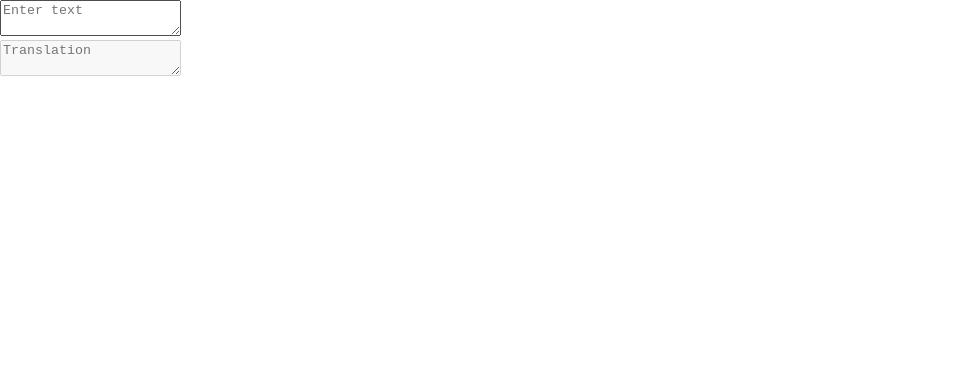
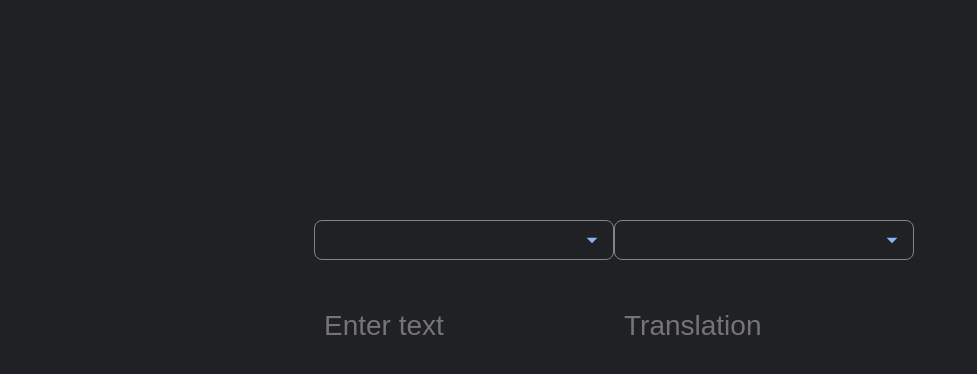
Before and after one commit to echizenyayota/deepl-translation-app20230708, a React (Create React App) app: page / in a window 1280 px wide. Shown: the top 374 px of the page, without its empty margins (0-977 px from the left). Built offline with nearby package versions, Linux system fonts and the light colour scheme.

Commit message:
style the textarea and the select-drop-down-area

```diff
--- a/src/components/SelecDropDown.js
+++ b/src/components/SelecDropDown.js
@@ -1,7 +1,16 @@
 const SelectDropDown = () => {
   return (
-    <div>
-      SelectDropDown
+    <div className="select-drop-down">
+      <input />
+      <div className="down-arrow">
+        <svg
+          focusable="false"
+          xmlns="http://www.w3.org/2000/svg"
+          viewBox="0 0 24 24"
+        >
+          <path d="M7 10l5 5 5-5z"></path>
+        </svg>
+      </div>
     </div>
   )
 }
--- a/src/components/TextBox.js
+++ b/src/components/TextBox.js
@@ -1,6 +1,9 @@
+import SelectDropDown from "./SelecDropDown";
+
 const TextBox = ({ style }) => {
   return (
     <div>
+      <SelectDropDown />
       <textarea
         placeholder={style === "input" ? "Enter text" : "Translation"}
         disabled={style === "output"}
--- a/src/index.css
+++ b/src/index.css
@@ -1,13 +1,69 @@
+* {
+  font-family: arial, sans-serif;
+}
+
 body {
   margin: 0;
-  font-family: -apple-system, BlinkMacSystemFont, 'Segoe UI', 'Roboto', 'Oxygen',
-    'Ubuntu', 'Cantarell', 'Fira Sans', 'Droid Sans', 'Helvetica Neue',
-    sans-serif;
-  -webkit-font-smoothing: antialiased;
-  -moz-osx-font-smoothing: grayscale;
+  background-color: #202124;
+  display: flex;
+  justify-content:center;
+  height: 100vh;
+  align-items: center;
 }
 
-code {
-  font-family: source-code-pro, Menlo, Monaco, Consolas, 'Courier New',
-    monospace;
+.app {
+  display: flex;
+  width: 652px;
+  height: 360px;
 }
+
+.output, .input {
+  display: flex;
+  flex-direction: column;
+  width: 300px;
+}
+
+textarea {
+  background-color: transparent;
+  color: #bdc1c6;
+  border: none;
+  resize: none;
+  padding: 10px;
+  width: 280px !important;
+  height: 146px;
+  border-radius: 10px;
+  outline: none;
+  overflow: auto;
+  font-size: 28px;
+  margin-top: 10px;
+}
+
+input {
+  border: 1px solid #818588;
+  border-radius: 8px;
+  box-sizing: border-box;
+  color: #bdc1c6;
+  font-size: 14px;
+  height: 40px;
+  background-color: transparent;
+  width: 100%;
+}
+
+.output textarea {
+  background-color: #303134;
+}
+
+.select-drop-down input {
+  color: #8ab4f8;
+  padding: 5px 15px;
+  font-size: 15px;
+}
+
+.select-drop-down .down-arrow svg {
+  position: relative;
+  left: 265px;
+  top: -33px;
+  width: 26px;
+  height: 26px;
+  fill: #8ab4f8;
+}
```
